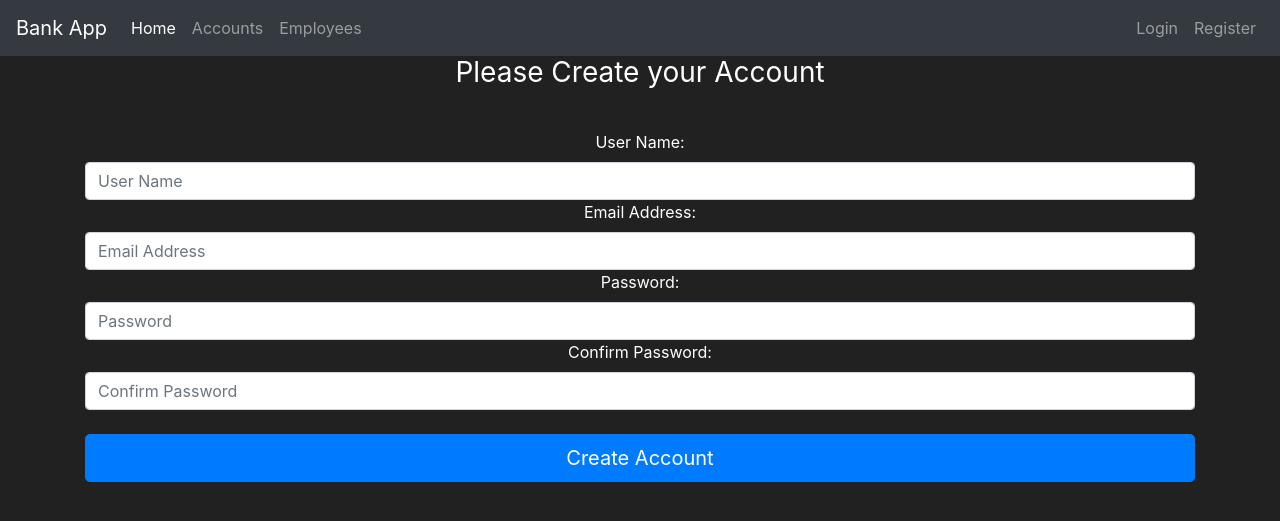
After one commit to BNukhkadiev/BankDB, a Flask app: page /register in a window 1280 px wide. The commit adds this page. Shown: the top 521 px of the page. Run offline with Flask 3, Linux system fonts and the light colour scheme; some libraries are stand-ins or nearby versions.

Commit message:
Added logic to console_interface.py. Forms Init

```diff
--- a/bank/__init__.py
+++ b/bank/__init__.py
@@ -3,6 +3,7 @@ from flask_sqlalchemy import SQLAlchemy
 
 app = Flask(__name__)
 app.config["SQLALCHEMY_DATABASE_URI"] = "sqlite:///bank.db"
+app.config["SECRET_KEY"] = "d7c615534bbcde839281364b"
 db = SQLAlchemy(app)
 
 from bank import routes
--- /dev/null
+++ b/bank/forms.py
@@ -0,0 +1,10 @@
+from flask_wtf import FlaskForm
+from wtforms import StringField, PasswordField, SubmitField
+
+
+class RegisterForm(FlaskForm):
+    username = StringField(label="User Name:")
+    email_address = StringField(label="Email Address:")
+    password1 = PasswordField(label="Password:")
+    password2 = PasswordField(label="Confirm Password:")
+    submit = SubmitField(label="Create Account")
--- a/bank/routes.py
+++ b/bank/routes.py
@@ -1,6 +1,7 @@
-from bank import app
-from flask import render_template, request
-from bank.models import Employee
+from bank import app, db
+from flask import render_template, request, redirect, url_for
+from bank.models import Employee, Account
+from bank.forms import RegisterForm
 
 
 @app.route('/')
@@ -26,8 +27,14 @@ def employees_page():
     employees = Employee.query.all()
     return render_template('employees.html', employees=employees)
 
-# @app.route("/register", methods=["POST"])
-# def register():
-#     name = request.args.get("name")
-#     dorm = request.args.get("dorm")
-#
+
+@app.route("/register", methods=["GET", "POST"])
+def register_page():
+    form = RegisterForm()
+    if form.validate_on_submit():
+        # account_to_create = Account(email=form.email_address.data,
+        #                             password=form.password1.data)
+        # db.session.add(account_to_create)
+        # db.session.commit()
+        return redirect(url_for("accounts_page"))
+    return render_template("register.html", form=form)
--- a/bank/templates/layout.html
+++ b/bank/templates/layout.html
@@ -36,7 +36,7 @@
                 <a class="nav-link" href="#">Login</a>
             </li>
             <li class="nav-item">
-                <a class="nav-link" href="#">Register</a>
+                <a class="nav-link" href="{{ url_for('register_page') }}">Register</a>
             </li>
         </ul>
     </div>
--- /dev/null
+++ b/bank/templates/register.html
@@ -0,0 +1,34 @@
+{% extends "layout.html" %}
+
+{% block title %}
+Register page
+{% endblock %}
+
+
+{% block body %}
+<body class="text-center">
+<div class="container">
+    <form method="POST" class="form-register" style="color: white">
+        {{ form.hidden_tag() }}
+        <h1 class="h3 mb-3 font-weight-normal">
+            Please Create your Account
+        </h1>
+        <br>
+        {{ form.username.label() }}
+        {{ form.username(class="form-control", placeholder="User Name") }}
+
+        {{ form.email_address.label() }}
+        {{ form.email_address(class="form-control", placeholder="Email Address") }}
+
+        {{ form.password1.label() }}
+        {{ form.password1(class="form-control", placeholder="Password") }}
+
+        {{ form.password2.label() }}
+        {{ form.password2(class="form-control", placeholder="Confirm Password") }}
+
+        <br>
+        {{ form.submit(class="btn btn-lg btn-block btn-primary") }}
+    </form>
+</div>
+</body>
+{% endblock %}
--- a/requirements.txt
+++ b/requirements.txt
@@ -7,6 +7,9 @@ importlib-metadata==4.11.3
 itsdangerous==2.1.2
 Jinja2==3.1.2
 MarkupSafe==2.1.1
+prettytable==3.3.0
+python-dotenv==0.20.0
 SQLAlchemy==1.4.36
+wcwidth==0.2.5
 Werkzeug==2.1.2
 zipp==3.8.0
```
Also changed, not shown: bank/models.py (+4 -3 lines), console_interface.py (deleted, +0 -31 lines), console_interface/console_interface.py (added, +102 -0 lines), bank/bank.db.
